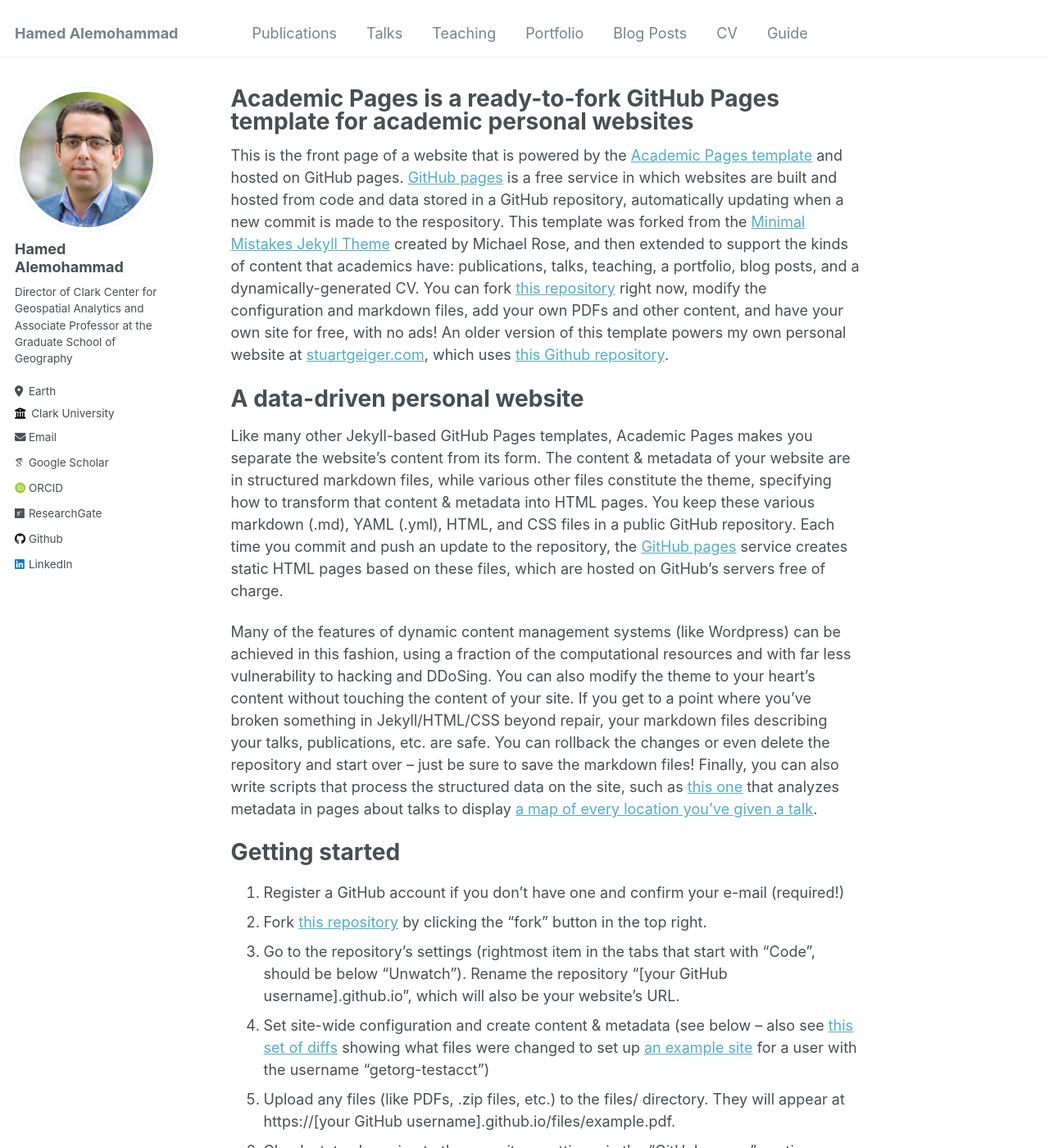
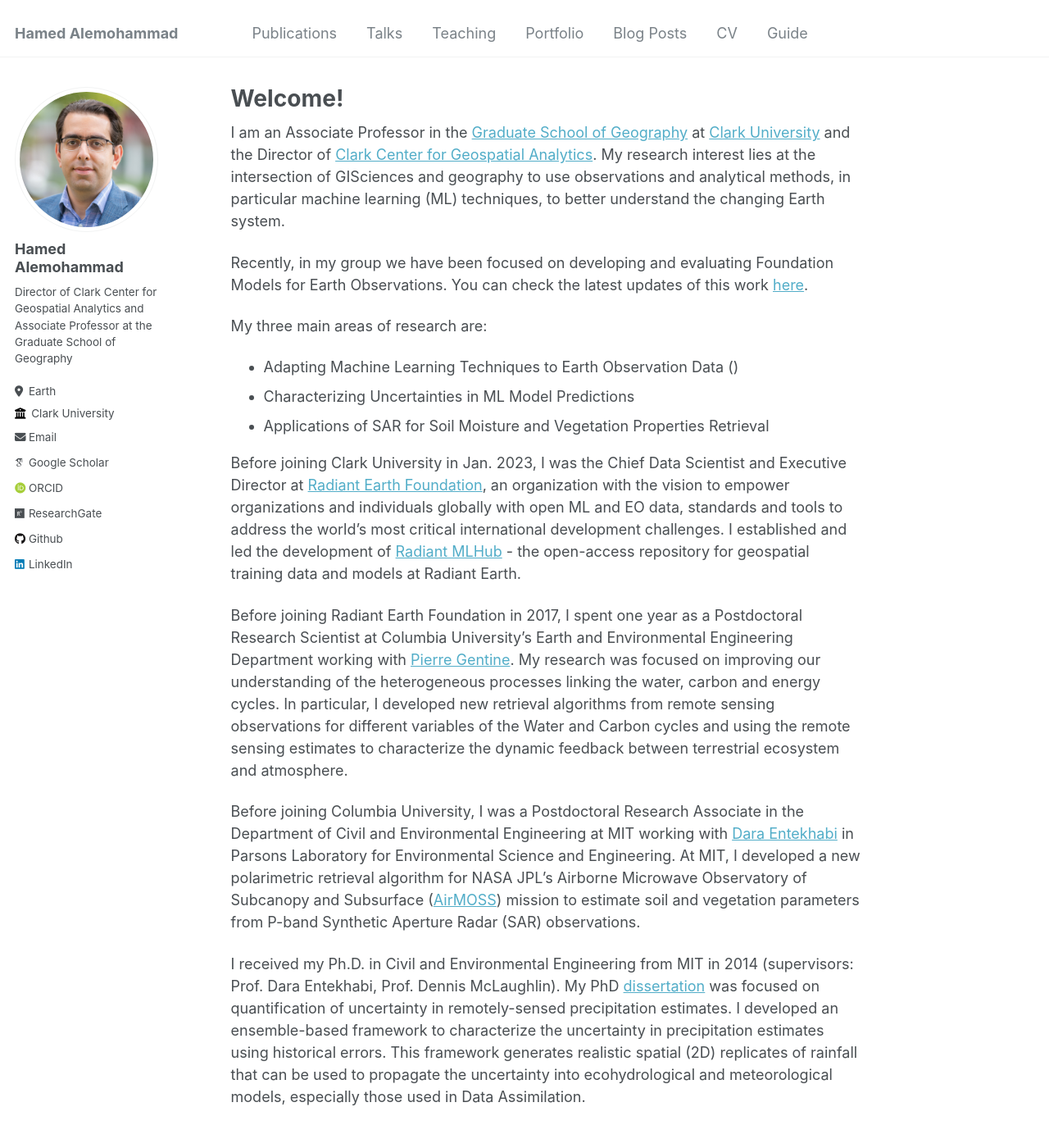
Before and after one commit to HamedAlemo/hamedalemo.github.io, a Jekyll site: the page built from _pages/about.md, in a window 1280 px wide and 1400 px high. Shown: the whole window at 82% size. Built offline with Jekyll 4.4.1, drawn with Linux system fonts in a browser that asks for light colours; some web fonts are replaced; some of the changed text lies outside the part shown.

Commit message:
updated about

```diff
--- a/_pages/about.md
+++ b/_pages/about.md
@@ -1,49 +1,30 @@
 ---
 permalink: /
-title: "Academic Pages is a ready-to-fork GitHub Pages template for academic personal websites"
+title: "Welcome!"
+excerpt: "About me"
 author_profile: true
 redirect_from:
   - /about/
   - /about.html
 ---
+<!-- ---
+**Hiring**: We are looking for a Postdoctoral Researcher to join our group at Clark Center for Geospatial Analytics. See details [here](/files/Clark_CGA_Postdoctoral_Researcher.pdf).
 
-This is the front page of a website that is powered by the [Academic Pages template](https://github.com/academicpages/academicpages.github.io) and hosted on GitHub pages. [GitHub pages](https://pages.github.com) is a free service in which websites are built and hosted from code and data stored in a GitHub repository, automatically updating when a new commit is made to the respository. This template was forked from the [Minimal Mistakes Jekyll Theme](https://mmistakes.github.io/minimal-mistakes/) created by Michael Rose, and then extended to support the kinds of content that academics have: publications, talks, teaching, a portfolio, blog posts, and a dynamically-generated CV. You can fork [this repository](https://github.com/academicpages/academicpages.github.io) right now, modify the configuration and markdown files, add your own PDFs and other content, and have your own site for free, with no ads! An older version of this template powers my own personal website at [stuartgeiger.com](http://stuartgeiger.com), which uses [this Github repository](https://github.com/staeiou/staeiou.github.io).
+--- -->
 
-A data-driven personal website
-======
-Like many other Jekyll-based GitHub Pages templates, Academic Pages makes you separate the website's content from its form. The content & metadata of your website are in structured markdown files, while various other files constitute the theme, specifying how to transform that content & metadata into HTML pages. You keep these various markdown (.md), YAML (.yml), HTML, and CSS files in a public GitHub repository. Each time you commit and push an update to the repository, the [GitHub pages](https://pages.github.com/) service creates static HTML pages based on these files, which are hosted on GitHub's servers free of charge.
+I am an Associate Professor in the [Graduate School of Geography](https://www.clarku.edu/departments/geography/) at [Clark University](https://www.clarku.edu/) and the Director of [Clark Center for Geospatial Analytics](https://clarku.edu/cga). My research interest lies at the intersection of GISciences and geography to use observations and analytical methods, in particular machine learning (ML) techniques, to better understand the changing Earth system.
 
-Many of the features of dynamic content management systems (like Wordpress) can be achieved in this fashion, using a fraction of the computational resources and with far less vulnerability to hacking and DDoSing. You can also modify the theme to your heart's content without touching the content of your site. If you get to a point where you've broken something in Jekyll/HTML/CSS beyond repair, your markdown files describing your talks, publications, etc. are safe. You can rollback the changes or even delete the repository and start over -- just be sure to save the markdown files! Finally, you can also write scripts that process the structured data on the site, such as [this one](https://github.com/academicpages/academicpages.github.io/blob/master/talkmap.ipynb) that analyzes metadata in pages about talks to display [a map of every location you've given a talk](https://academicpages.github.io/talkmap.html).
+Recently, in my group we have been focused on developing and evaluating Foundation Models for Earth Observations. You can check the latest updates of this work [here](https://www.clarku.edu/centers/geospatial-analytics/research/prithvi-foundation-model/).
 
-Getting started
-======
-1. Register a GitHub account if you don't have one and confirm your e-mail (required!)
-1. Fork [this repository](https://github.com/academicpages/academicpages.github.io) by clicking the "fork" button in the top right.
-1. Go to the repository's settings (rightmost item in the tabs that start with "Code", should be below "Unwatch"). Rename the repository "[your GitHub username].github.io", which will also be your website's URL.
-1. Set site-wide configuration and create content & metadata (see below -- also see [this set of diffs](http://archive.is/3TPas) showing what files were changed to set up [an example site](https://getorg-testacct.github.io) for a user with the username "getorg-testacct")
-1. Upload any files (like PDFs, .zip files, etc.) to the files/ directory. They will appear at https://[your GitHub username].github.io/files/example.pdf.
-1. Check status by going to the repository settings, in the "GitHub pages" section
+My three main areas of research are:
+- Adapting Machine Learning Techniques to Earth Observation Data ()
+- Characterizing Uncertainties in ML Model Predictions
+- Applications of SAR for Soil Moisture and Vegetation Properties Retrieval
 
-Site-wide configuration
-------
-The main configuration file for the site is in the base directory in [_config.yml](https://github.com/academicpages/academicpages.github.io/blob/master/_config.yml), which defines the content in the sidebars and other site-wide features. You will need to replace the default variables with ones about yourself and your site's github repository. The configuration file for the top menu is in [_data/navigation.yml](https://github.com/academicpages/academicpages.github.io/blob/master/_data/navigation.yml). For example, if you don't have a portfolio or blog posts, you can remove those items from that navigation.yml file to remove them from the header.
+Before joining Clark University in Jan. 2023, I was the Chief Data Scientist and Executive Director at [Radiant Earth Foundation](https://www.radiant.earth/), an organization with the vision to empower organizations and individuals globally with open ML and EO data, standards and tools to address the world’s most critical international development challenges. I established and led the development of [Radiant MLHub](https://mlhub.earth/) - the open-access repository for geospatial training data and models at Radiant Earth.
 
-Create content & metadata
-------
-For site content, there is one markdown file for each type of content, which are stored in directories like _publications, _talks, _posts, _teaching, or _pages. For example, each talk is a markdown file in the [_talks directory](https://github.com/academicpages/academicpages.github.io/tree/master/_talks). At the top of each markdown file is structured data in YAML about the talk, which the theme will parse to do lots of cool stuff. The same structured data about a talk is used to generate the list of talks on the [Talks page](https://academicpages.github.io/talks), each [individual page](https://academicpages.github.io/talks/2012-03-01-talk-1) for specific talks, the talks section for the [CV page](https://academicpages.github.io/cv), and the [map of places you've given a talk](https://academicpages.github.io/talkmap.html) (if you run this [python file](https://github.com/academicpages/academicpages.github.io/blob/master/talkmap.py) or [Jupyter notebook](https://github.com/academicpages/academicpages.github.io/blob/master/talkmap.ipynb), which creates the HTML for the map based on the contents of the _talks directory).
+Before joining Radiant Earth Foundation in 2017, I spent one year as a Postdoctoral Research Scientist at Columbia University’s Earth and Environmental Engineering Department working with [Pierre Gentine](https://gentinelab.eee.columbia.edu/home). My research was focused on improving our understanding of the heterogeneous processes linking the water, carbon and energy cycles. In particular, I developed new retrieval algorithms from remote sensing observations for different variables of the Water and Carbon cycles and using the remote sensing estimates to characterize the dynamic feedback between terrestrial ecosystem and atmosphere.
 
-**Markdown generator**
+Before joining Columbia University, I was a Postdoctoral Research Associate in the Department of Civil and Environmental Engineering at MIT working with [Dara Entekhabi](https://cee.mit.edu/people_individual/dara-entekhabi/) in Parsons Laboratory for Environmental Science and Engineering. At MIT, I developed a new polarimetric retrieval algorithm for NASA JPL’s Airborne Microwave Observatory of Subcanopy and Subsurface ([AirMOSS](https://airmoss.jpl.nasa.gov/)) mission to estimate soil and vegetation parameters from P-band Synthetic Aperture Radar (SAR) observations.
 
-I have also created [a set of Jupyter notebooks](https://github.com/academicpages/academicpages.github.io/tree/master/markdown_generator
-) that converts a CSV containing structured data about talks or presentations into individual markdown files that will be properly formatted for the Academic Pages template. The sample CSVs in that directory are the ones I used to create my own personal website at stuartgeiger.com. My usual workflow is that I keep a spreadsheet of my publications and talks, then run the code in these notebooks to generate the markdown files, then commit and push them to the GitHub repository.
-
-How to edit your site's GitHub repository
-------
-Many people use a git client to create files on their local computer and then push them to GitHub's servers. If you are not familiar with git, you can directly edit these configuration and markdown files directly in the github.com interface. Navigate to a file (like [this one](https://github.com/academicpages/academicpages.github.io/blob/master/_talks/2012-03-01-talk-1.md) and click the pencil icon in the top right of the content preview (to the right of the "Raw | Blame | History" buttons). You can delete a file by clicking the trashcan icon to the right of the pencil icon. You can also create new files or upload files by navigating to a directory and clicking the "Create new file" or "Upload files" buttons.
-
-Example: editing a markdown file for a talk
-![Editing a markdown file for a talk](/images/editing-talk.png)
-
-For more info
-------
-More info about configuring Academic Pages can be found in [the guide](https://academicpages.github.io/markdown/). The [guides for the Minimal Mistakes theme](https://mmistakes.github.io/minimal-mistakes/docs/configuration/) (which this theme was forked from) might also be helpful.
+I received my Ph.D. in Civil and Environmental Engineering from MIT in 2014 (supervisors: Prof. Dara Entekhabi, Prof. Dennis McLaughlin). My PhD [dissertation](https://mit.primo.exlibrisgroup.com/permalink/01MIT_INST/ejdckj/alma990023315020106761) was focused on quantification of uncertainty in remotely-sensed precipitation estimates. I developed an ensemble-based framework to characterize the uncertainty in precipitation estimates using historical errors. This framework generates realistic spatial (2D) replicates of rainfall that can be used to propagate the uncertainty into ecohydrological and meteorological models, especially those used in Data Assimilation.
```
